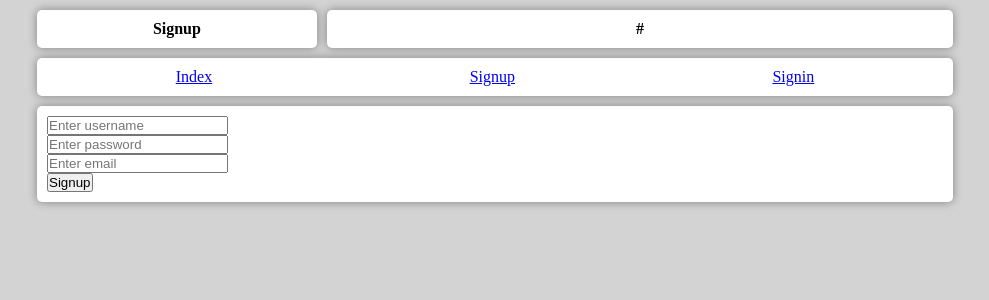
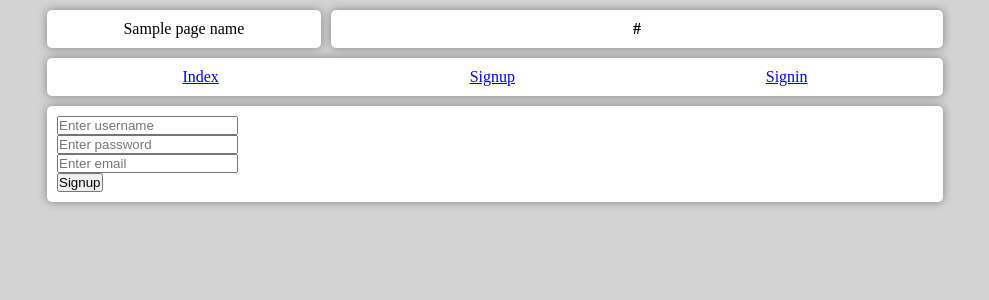
Before and after one commit to MahdiMohammadiha/email_service, a Flask app: template templates/signup.html in a window 1280 px wide. Shown: the top 300 px of the page, without its empty margins (145-1134 px from the left). Run offline with Flask 3, Linux system fonts and the light colour scheme; the template is opened without the code that fills it: most values are stand-ins (such as "Sample title", 1, 10 or a date in 2020).

Commit message:
notif area for signup completed

```diff
--- a/app.py
+++ b/app.py
@@ -1,17 +1,21 @@
+from tag_maker import p_lightred
 from flask import Flask, render_template, url_for, request, redirect
 from pymongo import MongoClient
 from logging import getLogger, ERROR
 from os import urandom
 
+# TODO: make a "response" variable and remove other "return"s in each function
+
 app = Flask(__name__)
 app.secret_key = urandom(24)
 
 log = getLogger("werkzeug")
-log.setLevel(ERROR)
+# log.setLevel(ERROR)
 
 client = MongoClient("localhost", 27017)
 db = client.email_service
 users = db.users
+emails = db.emails
 
 
 @app.route("/")
@@ -25,35 +29,45 @@ def index():
 
 @app.route("/signup/", methods=["GET", "POST"])
 def signup():
+    page_name = "Signup"
+
     if request.cookies.get("username"):
         return redirect(url_for("index"))
 
-    signup_status = [False, "Not proceed."]
+    signup_flag = True
+    signup_message = page_name
 
     if request.method == "POST":
-        username = request.form["username"]
-        password = request.form["password"]
-        email = request.form["email"]
+        username = request.form.get("username")
+        password = request.form.get("password")
+        email = request.form.get("email")
 
+        signup_flag = False
         if not (username and password):
-            signup_status = [False, "Both Username, Password and Email are required."]
+            signup_message = "Username, Password and Email are required."
         elif users.find_one({"username": username}):
-            signup_status = [False, "Username already taken."]
+            signup_message = "Username already taken."
         elif users.find_one({"email": email}):
-            signup_status = [False, "Email already in use."]
+            signup_message = "Email already in use."
         else:
             try:
                 users.insert_one(
                     {"username": username, "password": password, "email": email}
                 )
-                signup_status = [True, username]
+                signup_flag = True
+                signup_message = username
             except Exception as error:
-                signup_status = [False, type(error).__name__]
+                signup_message = type(error).__name__
 
-        if signup_status[0]:
+        if signup_flag:
             return redirect(url_for("signin"))
 
-    return render_template("signup.html", signup_status=signup_status)
+    return render_template(
+        "signup.html",
+        page_name=page_name,
+        signup_flag=signup_flag,
+        signup_message=signup_message,
+    )
 
 
 @app.route("/signin/", methods=["GET", "POST"])
@@ -62,8 +76,8 @@ def signin():
         return redirect(url_for("index"))
 
     if request.method == "POST":
-        username = request.form["username"]
-        password = request.form["password"]
+        username = request.form.get("username")
+        password = request.form.get("password")
         user = users.find_one({"username": username})
 
         if user and (user["password"] == password):
@@ -150,8 +164,8 @@ def sent():
     return render_template("sent.html", username=username, data=data)
 
 
-@app.route("/@")
-def a_a():
+@app.route("/toastr")
+def toastr():
     return render_template("toastr.html")
 
 
--- a/static/css/style.css
+++ b/static/css/style.css
@@ -1,6 +1,7 @@
 * {
     margin: 0px;
     padding: 0px;
+    box-sizing: border-box;
 }
 
 body {
@@ -10,7 +11,8 @@ body {
     align-items: center;
 }
 
-.content, .head-links {
+.content,
+.head-links {
     display: flex;
     flex-direction: column;
     flex: 1;
@@ -63,3 +65,19 @@ body {
     flex-direction: row;
     justify-content: space-around;
 }
+
+.success-bg {
+    background-color: #d4edda;
+}
+
+.info-bg {
+    background-color: #d1ecf1;
+}
+
+.warning-bg {
+    background-color: #fff3cd;
+}
+
+.error-bg {
+    background-color: #f8d7da;
+}
--- /dev/null
+++ b/static/js/notif.js
@@ -0,0 +1,4 @@
+function setPageName(tag, page_name) {
+    tag.innerHTML = page_name;
+    tag.style.backgroundColor = "white";
+};
--- a/templates/signup.html
+++ b/templates/signup.html
@@ -7,17 +7,12 @@
     <title>Signup</title>
     <link rel="stylesheet" href="{{url_for('static', filename='css/style.css')}}">
     <link rel="stylesheet" href="{{url_for('static', filename='css/window.css')}}">
-    <script src="{{url_for('static', filename='js/cookie.js')}}"></script>
 </head>
 
 <body>
     <div class="head-status">
-        <div class="head-label">
-            <p>
-                <b>
-                    Signup
-                </b>
-            </p>
+        <div id="head-label" class="head-label{% if not signup_flag %} error-bg{% endif %}">
+            {{ signup_message }}
         </div>
         <div id="head-info" class="head-info">
             <p>
@@ -42,6 +37,18 @@
             <button type="submit">Signup</button>
         </form>
     </div>
+    <script src="{{ url_for('static', filename='js/cookie.js') }}"></script>
+    <script src="{{ url_for('static', filename='js/notif.js') }}"></script>
+    <script>
+        if ("{{ not signup_flag }}") {
+            var username = "{{ username }}";
+            var page_name = "{{ page_name }}";
+            var head_label = document.getElementById("head-label");
+            setTimeout(function () {
+                setPageName(head_label, page_name);
+            }, 5000);
+        };
+    </script>
 </body>
 
 </html>
```
Also changed, not shown: tag_maker.py (added, +14 -0 lines), templates/inbox.html (+9 -8 lines), templates/index.html (+11 -10 lines), templates/sent.html (+9 -8 lines), templates/signin.html (+9 -8 lines).
